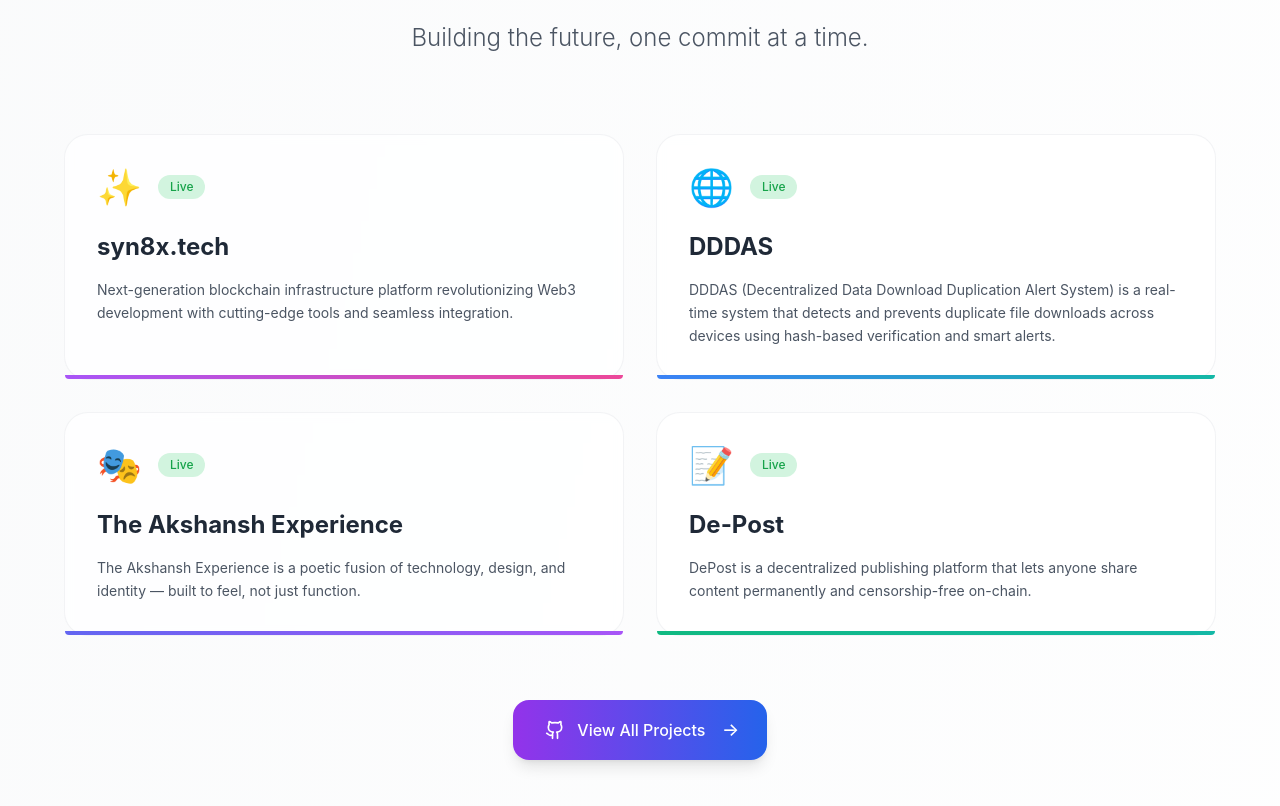
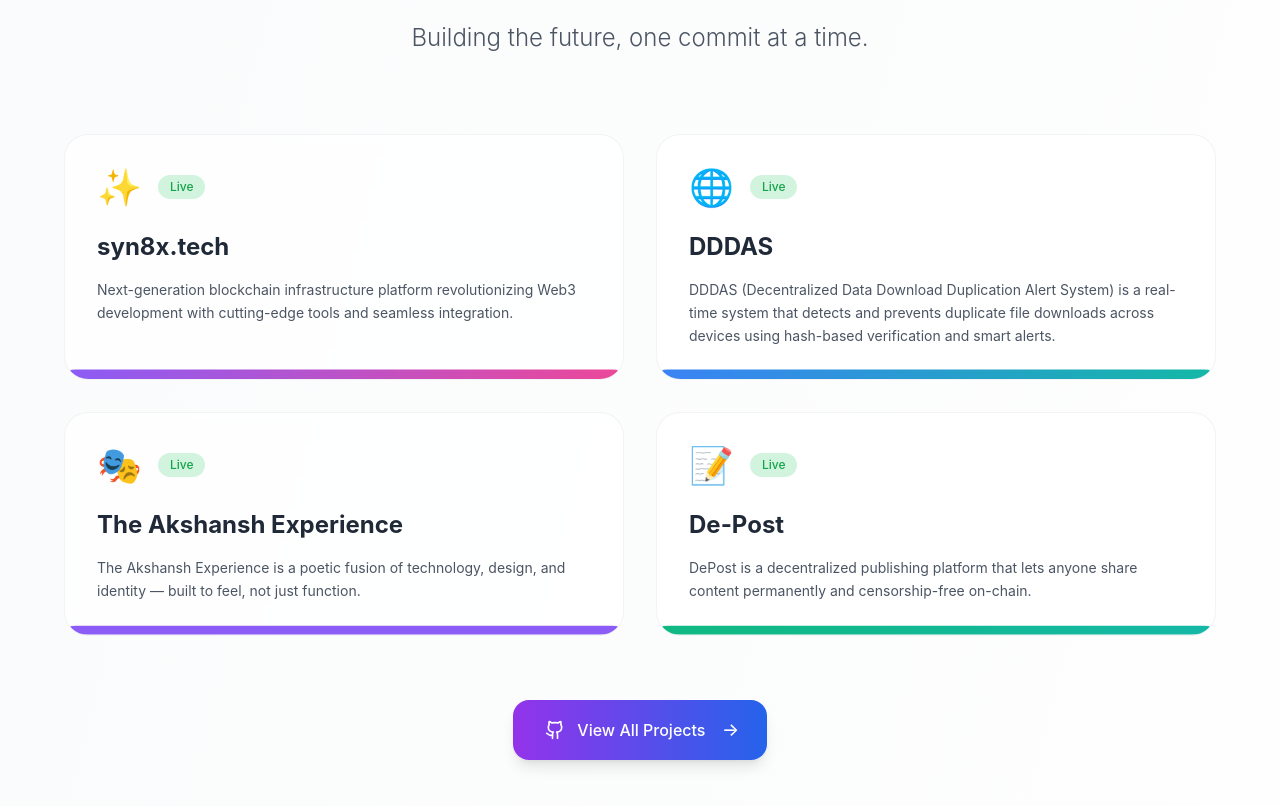
Before and after one commit to akxh5/this-is-akshansh, a React (Vite) app: page / in a window 1280 px wide. Shown: the part 1880-2686 px from the top of the page. Built offline with nearby package versions, Linux system fonts and the light colour scheme.

Commit message:
Fix animated colorful lines to curve with box corners

```diff
--- a/src/components/Projects.tsx
+++ b/src/components/Projects.tsx
@@ -98,7 +98,7 @@ export const Projects: React.FC = () => {
               <div className={`absolute inset-0 bg-gradient-to-r ${project.color} rounded-3xl blur-xl opacity-0 group-hover:opacity-20 transition-opacity duration-500`}></div>
 
               <motion.div
-                className="relative bg-white/80 dark:bg-gray-900/80 backdrop-blur-sm border border-gray-200/50 dark:border-gray-700/50 rounded-3xl p-8 h-full hover:shadow-2xl transition-all duration-500"
+                className="relative bg-white/80 dark:bg-gray-900/80 backdrop-blur-sm border border-gray-200/50 dark:border-gray-700/50 rounded-3xl p-8 h-full hover:shadow-2xl transition-all duration-500 overflow-hidden"
                 whileHover={{ y: -10, scale: 1.02 }}
               >
                 {/* Header with Emoji and Status */}
@@ -160,14 +160,46 @@ export const Projects: React.FC = () => {
                   {project.description}
                 </p>
 
-                {/* Interactive Bottom Border */}
+                {/* Animated Border - Now properly curved with SVG */}
                 <motion.div
-                  className={`absolute bottom-0 left-0 h-1 bg-gradient-to-r ${project.color} rounded-b-3xl`}
-                  initial={{ width: 0 }}
-                  whileInView={{ width: "100%" }}
+                  className="absolute inset-0 pointer-events-none"
+                  initial={{ opacity: 0 }}
+                  whileInView={{ opacity: 1 }}
                   transition={{ duration: 1, delay: index * 0.1 + 0.5 }}
                   viewport={{ once: true }}
-                />
+                >
+                  <svg
+                    className="absolute inset-0 w-full h-full"
+                    viewBox="0 0 100 100"
+                    preserveAspectRatio="none"
+                  >
+                    <defs>
+                      <linearGradient id={`gradient-${index}`} x1="0%" y1="0%" x2="100%" y2="0%">
+                        <stop offset="0%" stopColor={project.color.includes('purple') ? '#8b5cf6' :
+                                                   project.color.includes('blue') ? '#3b82f6' :
+                                                   project.color.includes('indigo') ? '#6366f1' :
+                                                   project.color.includes('emerald') ? '#10b981' : '#8b5cf6'} />
+                        <stop offset="100%" stopColor={project.color.includes('pink') ? '#ec4899' :
+                                                      project.color.includes('teal') ? '#14b8a6' :
+                                                      project.color.includes('purple') ? '#8b5cf6' :
+                                                      project.color.includes('teal') ? '#14b8a6' : '#ec4899'} />
+                      </linearGradient>
+                    </defs>
+                    <motion.rect
+                      x="0"
+                      y="96"
+                      width="100"
+                      height="4"
+                      rx="2"
+                      ry="2"
+                      fill={`url(#gradient-${index})`}
+                      initial={{ width: 0 }}
+                      whileInView={{ width: 100 }}
+                      transition={{ duration: 1, delay: index * 0.1 + 0.5 }}
+                      viewport={{ once: true }}
+                    />
+                  </svg>
+                </motion.div>
 
                 {/* Hover Overlay for Coming Soon */}
                 {project.status === 'coming-soon' && (
```
